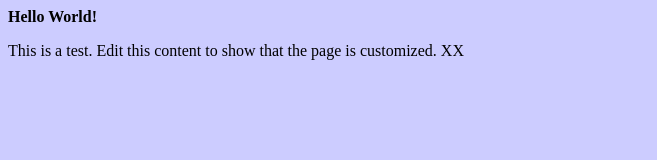
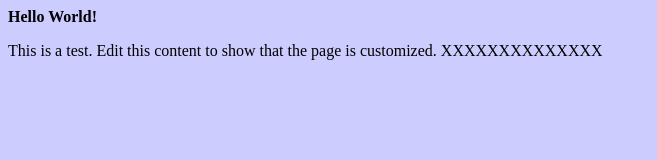
Before and after one commit to jcabrerizo/hello-world-html, a plain HTML site: page index.html in a window 1280 px wide. Shown: the whole page, without its empty margins (0-657 px from the left). Drawn offline with Linux system fonts and the light colour scheme.

Commit message:
Update index.html

```diff
--- a/index.html
+++ b/index.html
@@ -9,7 +9,7 @@
 <p>
 
 This is a test. Edit this content to show that the page is customized.
-XX
+XXXXXXXXXXXXXX
 </p>
 
 </body>
```
